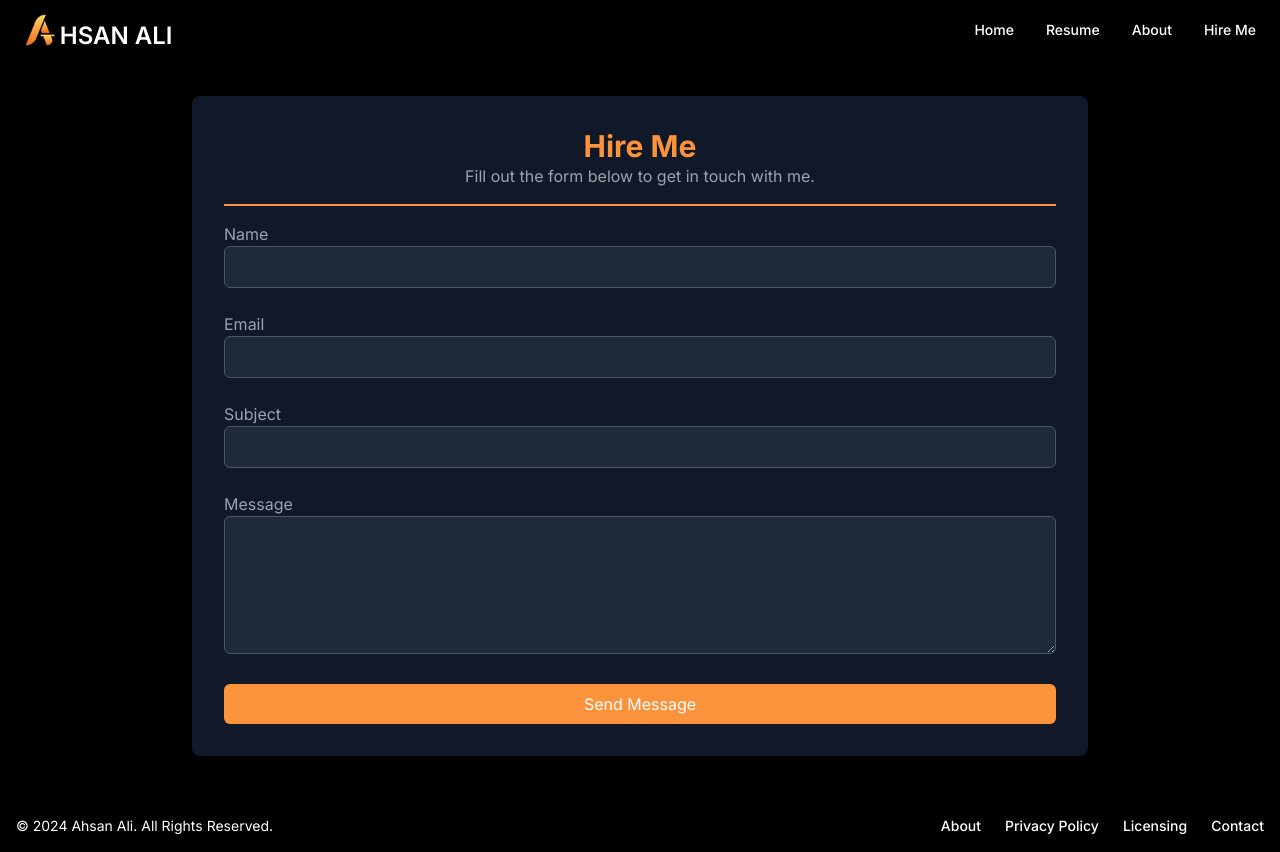
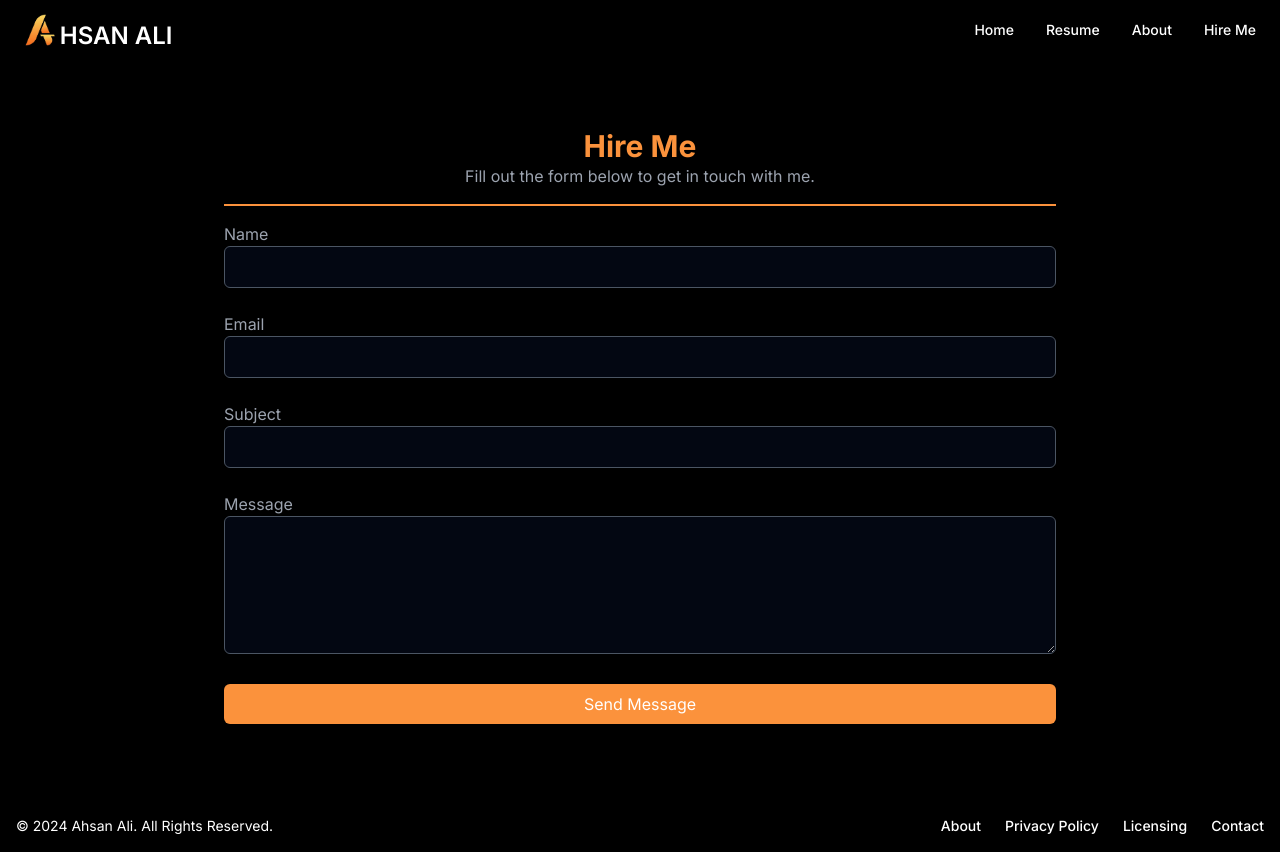
Before and after one commit to AhsanAli-Soomro/portfolio-web, a Next.js app: page /Hire in a window 1280 px wide. Built offline with nearby package versions, Linux system fonts and the light colour scheme.

Commit message:
update design

```diff
--- a/src/app/components/Hire.jsx
+++ b/src/app/components/Hire.jsx
@@ -38,7 +38,7 @@ const Hire = () => {
 
   return (
     <div className='pt-24 pb-10 bg-black min-h-screen text-white'>
-      <div className="max-w-4xl mx-auto p-8 bg-gray-900 shadow-lg rounded-lg">
+      <div className="max-w-4xl mx-auto p-8  shadow-lg rounded-lg">
         <Header />
         <Form formData={formData} handleChange={handleChange} handleSubmit={handleSubmit} />
       </div>
@@ -62,7 +62,7 @@ const Form = ({ formData, handleChange, handleSubmit }) => (
         name="name"
         value={formData.name}
         onChange={handleChange}
-        className="w-full px-4 py-2 border rounded-md focus:outline-none focus:ring-2 focus:ring-orange-400 bg-gray-800 text-white border-gray-600"
+        className="w-full px-4 py-2 border rounded-md focus:outline-none focus:ring-2 focus:ring-orange-400 bg-gray-950 text-white border-gray-600"
         required
       />
     </div>
@@ -73,7 +73,7 @@ const Form = ({ formData, handleChange, handleSubmit }) => (
         name="email"
         value={formData.email}
         onChange={handleChange}
-        className="w-full px-4 py-2 border rounded-md focus:outline-none focus:ring-2 focus:ring-orange-400 bg-gray-800 text-white border-gray-600"
+        className="w-full px-4 py-2 border rounded-md focus:outline-none focus:ring-2 focus:ring-orange-400 bg-gray-950 text-white border-gray-600"
         required
       />
     </div>
@@ -84,7 +84,7 @@ const Form = ({ formData, handleChange, handleSubmit }) => (
         name="subject"
         value={formData.subject}
         onChange={handleChange}
-        className="w-full px-4 py-2 border rounded-md focus:outline-none focus:ring-2 focus:ring-orange-400 bg-gray-800 text-white border-gray-600"
+        className="w-full px-4 py-2 border rounded-md focus:outline-none focus:ring-2 focus:ring-orange-400 bg-gray-950 text-white border-gray-600"
         required
       />
     </div>
@@ -94,7 +94,7 @@ const Form = ({ formData, handleChange, handleSubmit }) => (
         name="message"
         value={formData.message}
         onChange={handleChange}
-        className="w-full px-4 py-2 border rounded-md focus:outline-none focus:ring-2 focus:ring-orange-400 bg-gray-800 text-white border-gray-600"
+        className="w-full px-4 py-2 border rounded-md focus:outline-none focus:ring-2 focus:ring-orange-400 bg-gray-950 text-white border-gray-600"
         rows="5"
         required
       ></textarea>
```
